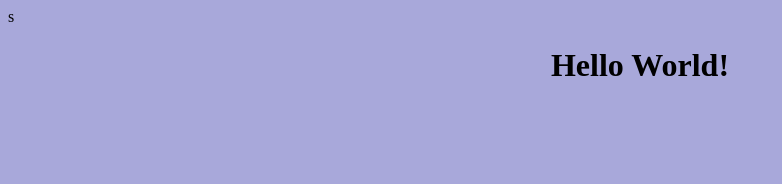
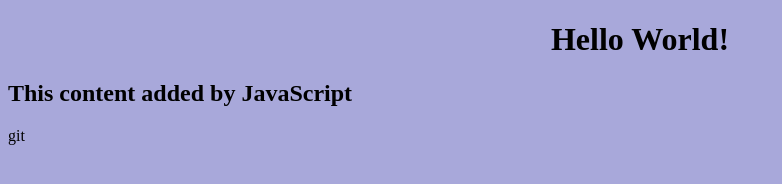
Before and after one commit to maxlvls5/prework-site, a plain HTML site: page index.html in a window 1280 px wide. Shown: the whole page, without its empty margins (0-782 px from the left). Drawn offline with Linux system fonts and the light colour scheme.

Commit message:
add script.js, connect to index.html

```diff
--- a/index.html
+++ b/index.html
@@ -1,10 +1,11 @@
 <!DOCTYPE html>
 <html lang="en">
   <head>
-    <link rel="stylesheet" href="style.css" />s
+    <link rel="stylesheet" href="style.css" />
     <title>My Website</title>
   </head>
   <body>
       <h1>Hello World!</h1>
+      <script src="script.js"></script>git
   </body>
 </html>
--- /dev/null
+++ b/script.js
@@ -0,0 +1,3 @@
+const h2 = document.createElement("h2");
+h2.textContent = "This content added by JavaScript";
+document.querySelector("body").appendChild(h2);
```
